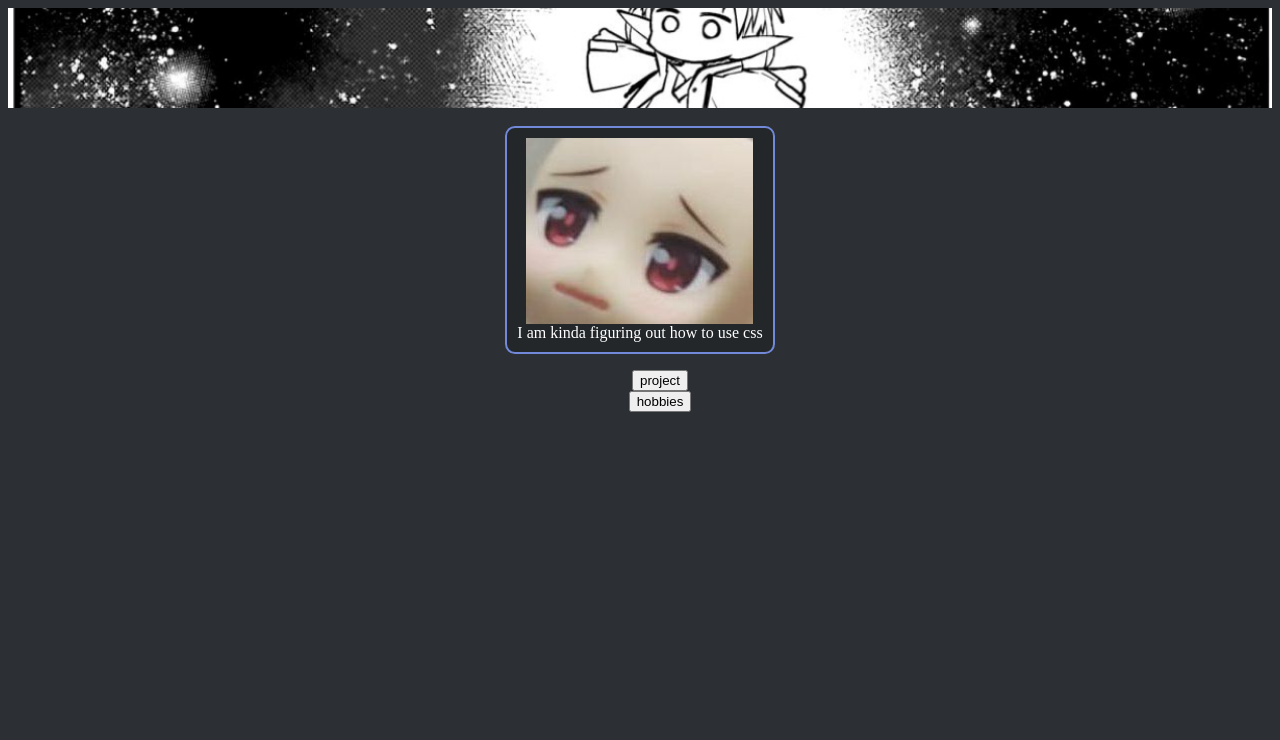
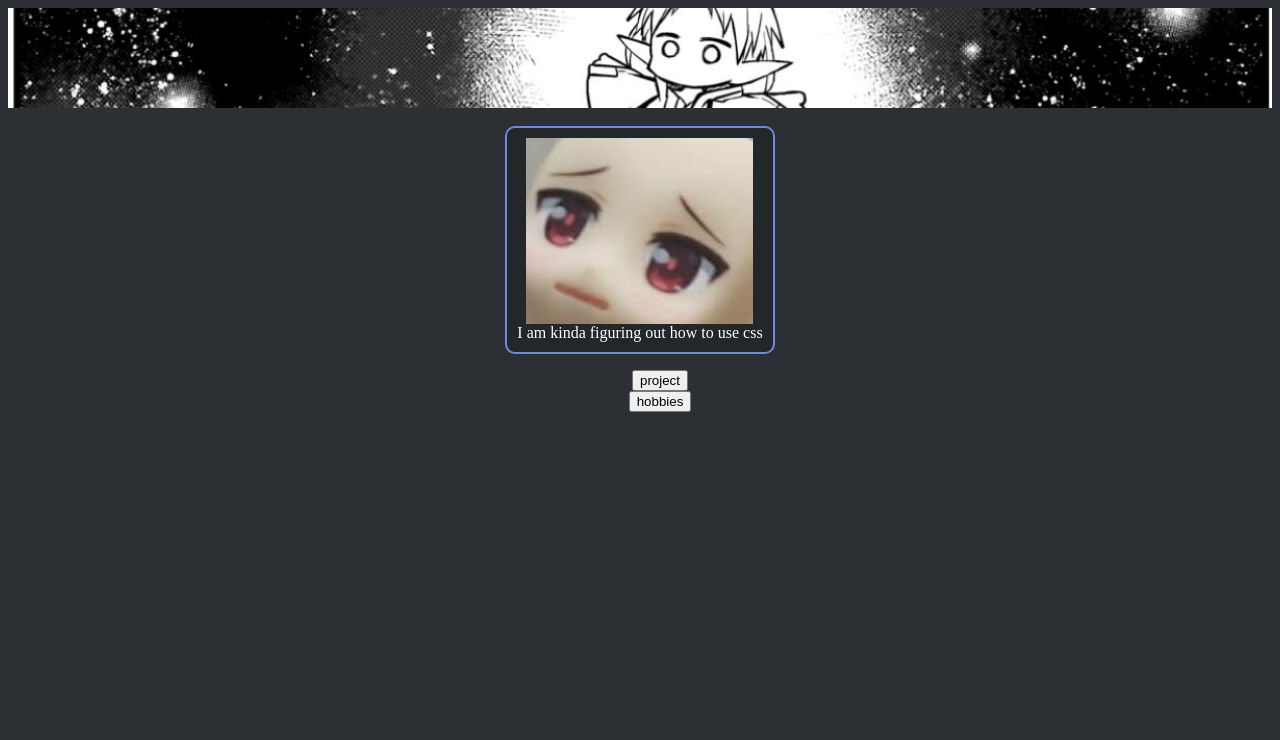
Before and after one commit to chia591/achia.ca, a plain HTML site: page index.html in a window 1280 px wide. Shown: the top 740 px of the page. Drawn offline with Linux system fonts and the light colour scheme.

Commit message:
Update fancy.css

```diff
--- a/fancy.css
+++ b/fancy.css
@@ -25,6 +25,7 @@ body
     width: 100%;
     height: 100px;
     object-fit: cover;
+    object-position: center 43%;
 }
 
 .socialBar {
```
